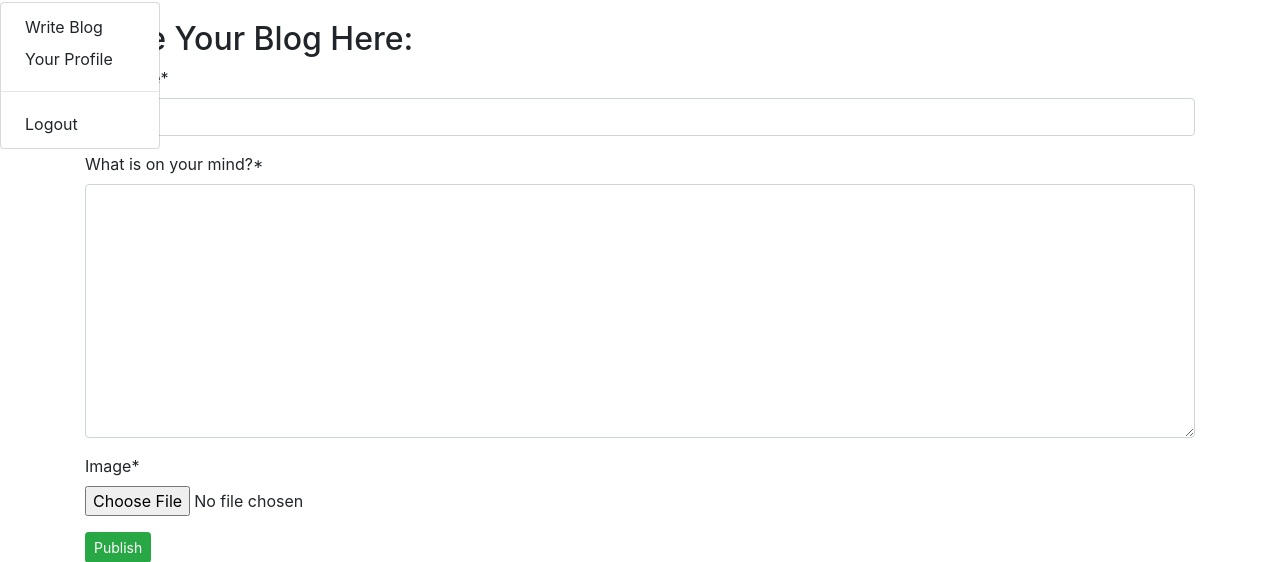
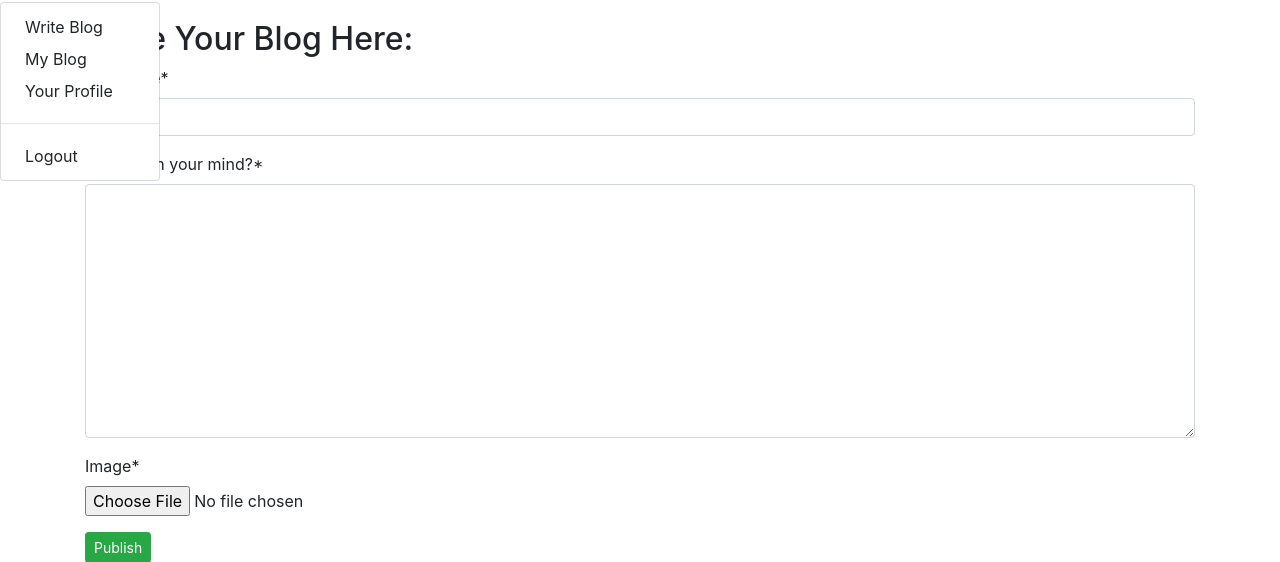
Before and after one commit to AftabUddin9/blogsite, a Django app: page /blog/write/ in a window 1280 px wide, after a click that opens the changed part. Shown: the part 82-644 px from the top of the page. Run offline with Django 4.2, Linux system fonts and the light colour scheme; a user stored in the database is signed in; some libraries are stand-ins or nearby versions.

Commit message:
like-dislike and edit blog

```diff
--- a/App_Blog/urls.py
+++ b/App_Blog/urls.py
@@ -7,4 +7,8 @@ urlpatterns = [
     path('', views.BlogList.as_view(), name='blog_list'),
     path('write/', views.CreateBlog.as_view(), name='create_blog'),
     path('details/<slug:slug>', views.blog_details, name='blog_details'),
+    path('liked/<pk>', views.liked, name='liked_post'),
+    path('unliked/<pk>', views.unliked, name="unliked_post"),
+    path('my-blogs/', views.MyBlogs.as_view(), name='my_blogs'),
+    path('edit/<pk>/', views.UpdateBlog.as_view(), name='edit_blog'),
 ]
--- a/App_Blog/views.py
+++ b/App_Blog/views.py
@@ -8,6 +8,9 @@ from App_Blog.forms import CommentForm
 import uuid
 
 # Create your views here.
+
+class MyBlogs(LoginRequiredMixin, TemplateView):
+    template_name = 'App_Blog/my_blogs.html'
 
 
 class CreateBlog(LoginRequiredMixin, CreateView):
@@ -34,7 +37,11 @@ class BlogList(ListView):
 def blog_details(request, slug):
     blog = Blog.object.get(slug=slug)
     comment_form = CommentForm()
-
+    already_liked = Likes.objects.filter(blog=blog, user=request.user)
+    if already_liked:
+        liked = True
+    else:
+        liked = False
     if request.method == 'POST':
         comment_form = CommentForm(request.POST)
         if comment_form.is_valid():
@@ -44,4 +51,33 @@ def blog_details(request, slug):
             comment.save()
             return HttpResponseRedirect(reverse('App_Blog:blog_details', kwargs={'slug:': slug}))
 
-    return render(request, 'App_Blog/blog_details.html', context={'blog': blog, 'comment_form': comment_form})
+    return render(request, 'App_Blog/blog_details.html', context={'blog': blog, 'comment_form': comment_form, 'liked': liked,})
+
+
+@login_required
+def liked(request, pk):
+    blog = Blog.objects.get(pk=pk)
+    user = request.user
+    already_liked = Likes.objects.filter(blog=blog, user=user)
+    if not already_liked:
+        liked_post = Likes(blog=blog, user=user)
+        liked_post.save()
+    return HttpResponseRedirect(reverse('App_Blog:blog_details', kwargs={'slug:': blog.slug}))
+
+
+@login_required
+def unliked(request, pk):
+    blog = Blog.objects.get(pk=pk)
+    user = request.user
+    already_liked = Likes.objects.filter(blog=blog, user=user)
+    already_liked.delete()
+    return HttpResponseRedirect(reverse('App_Blog:blog_details', kwargs={'slug:': blog.slug}))
+
+
+class UpdateBlog(LoginRequiredMixin, UpdateView):
+    model = Blog
+    fields = ('blog_title', 'blog_content', 'blog_image')
+    template_name = 'App_Blog/edit_blog.html'
+
+    def get_success_url(self, **kwargs):
+        return reverse_lazy('App_Blog:blog_details', kwargs={'slug': self.object.slug})
--- a/templates/App_Blog/blog_list.html
+++ b/templates/App_Blog/blog_list.html
@@ -14,6 +14,7 @@
     <div class="col-sm-8">
         <p>{{ blog.blog_context|range_filter|linebreaks }} <a href="{% url 'App_Blog:blog_details' slug=blog.slug %}">Read More</a></p>
         <h6>Posted by: <a href="#">@{{ blog.author }}</a></h6>
+        <h6>{{blog.liked_blog.count}} Likes | {{blog.blog_comment.count}} Comments</h6>
     </div>
 </div>
 <hr>
--- a/templates/App_Login/login.html
+++ b/templates/App_Login/login.html
@@ -1,5 +1,5 @@
 {% extends 'base.html' %}
-{% load crispy_forms_tags%}
+{% load crispy_forms_tags %}
 {% block title_block %} Login {% endblock %}
 
 {% block body_block %}
--- a/templates/base.html
+++ b/templates/base.html
@@ -27,6 +27,7 @@
                     </a>
                     <div class="dropdown-menu">
                         <a class="dropdown-item" href="{% url 'App_Blog:create_blog' %}">Write Blog</a>
+                        <a class="dropdown-item" href="{% url 'App_Blog:my_blogs' %}">My Blog</a>
                         <a class="dropdown-item" href="{% url 'App_Login:profile' %}">Your Profile</a>
                         <hr>
                         <a class="dropdown-item" href="{% url 'App_Login:logout' %}">Logout</a>
```
Also changed, not shown: templates/App_Blog/blog_details.html (+8 -1 lines), templates/App_Blog/edit_blog.html (+11 -2 lines), templates/App_Blog/my_blogs.html (+17 -1 lines).
